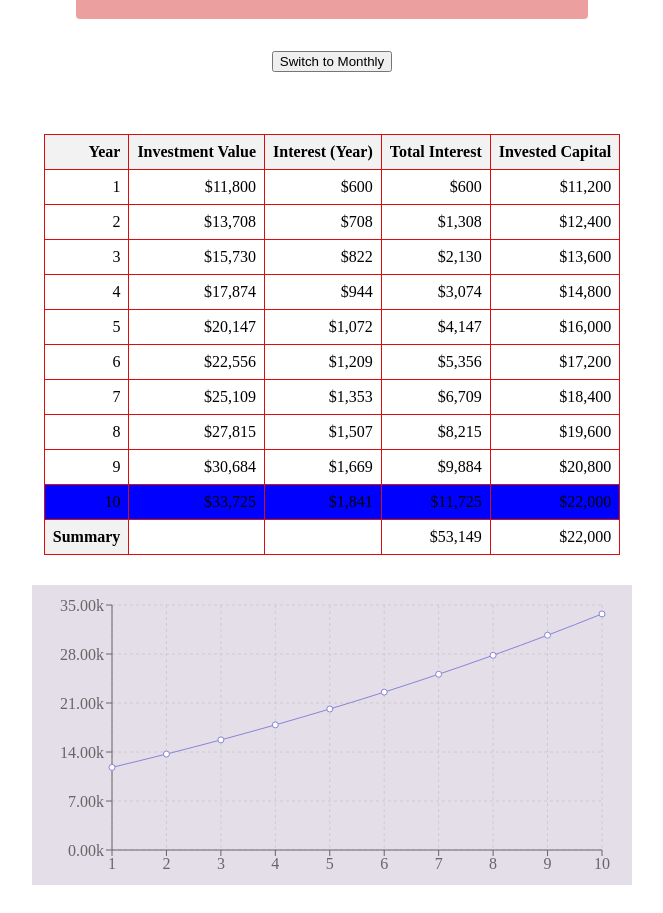
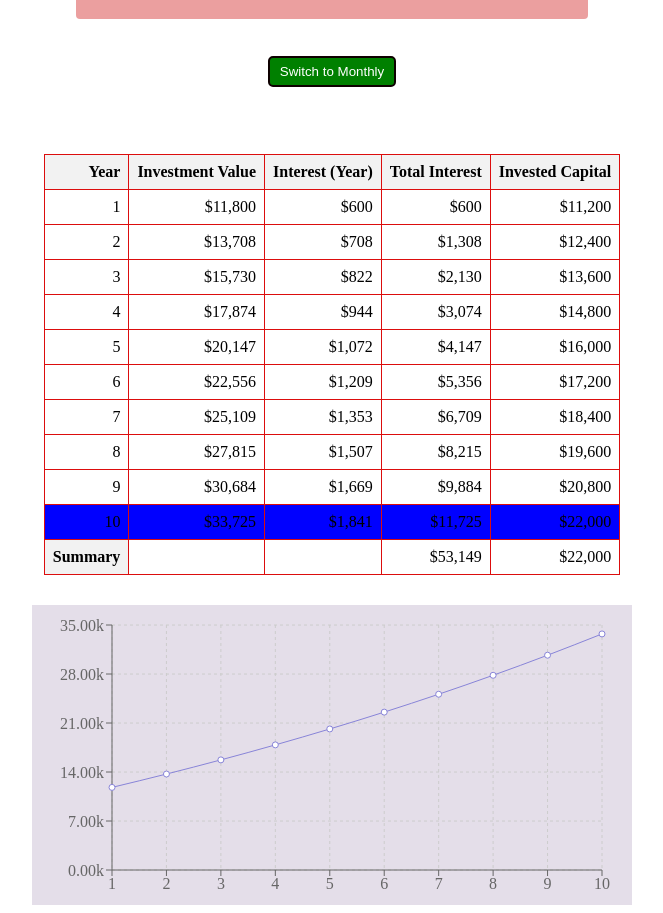
Before and after one commit to youweb3/investment-calc, a React (Vite) app: page / in a window 1280 px wide. Shown: the part 442-1355 px from the top of the page, without its empty margins (308-971 px from the left). Built offline with nearby package versions, Linux system fonts and the light colour scheme.

Commit message:
created separate component for each part
Created a separate component for each part to make clean code.
Added style SCC for the switch button.

```diff
--- a/src/App.jsx
+++ b/src/App.jsx
@@ -70,3 +70,8 @@ function App() {
 };
 
 export default App;
+
+//formatter
+//The browser- provided Intl API is used to prepare a formatter object
+//This object offers a 'format()' method that can be used to format nummbers a currency
+//Example Usage: formatter.format(1000) => 1.000
--- /dev/null
+++ b/src/components/InvestmentChart.jsx
@@ -0,0 +1,42 @@
+import React from 'react'
+// Import Recharts components for the line chart
+import { LineChart, Line, XAxis, YAxis, Tooltip, CartesianGrid } from 'recharts';
+
+
+const InvestmentChart = ({ displayData, viewMode, formatter }) => {
+
+
+    // Find the maximum investment value for scaling the chart axis
+    const maxValue = Math.max(...displayData.map(data => data.investmentValue));
+
+    // Function to scale large numbers to k/M/B format
+    const scaleValue = (value) => {
+        if (maxValue >= 1_000_000_000) return (value / 1_000_000_000).toFixed(2) + 'B';
+        if (maxValue >= 1_000_000) return (value / 1_000_000).toFixed(2) + 'M';
+        if (maxValue >= 1_000) return (value / 1_000).toFixed(2) + 'k';
+        return value;
+    };
+
+    return (
+        <div>
+            <div className='chart'>
+                <LineChart
+                    width={600}
+                    height={300}
+                    data={displayData}
+                    margin={{ top: 20, right: 30, left: 20, bottom: 5 }}
+                >
+                    <CartesianGrid strokeDasharray="3 3" />
+                    <XAxis dataKey={viewMode === 'yearly' ? 'year' : 'month'} />
+                    <YAxis tickFormatter={scaleValue} tickCount={6}
+                    // label={{ value: 'Investment', angle: -90, position: 'insideLeft' }}
+                    />
+                    <Tooltip formatter={(value) => formatter.format(value)} />
+                    <Line type="monotone" dataKey="investmentValue" stroke="#8884d8" />
+                </LineChart>
+            </div>
+        </div>
+    );
+};
+
+export default InvestmentChart;
--- a/src/components/OutputData.jsx
+++ b/src/components/OutputData.jsx
@@ -1,8 +1,8 @@
 import React, { useState } from 'react'
 // Import utility function to calculate investment results
 import { calculateInvestmentResults } from '../util/investments';
-// Import Recharts components for the line chart
-import { LineChart, Line, XAxis, YAxis, Tooltip, CartesianGrid } from 'recharts';
+import InvestmentChart from './InvestmentChart';
+import ResultTable from './ResultTable';
 
 const OutputData = ({ inputValue, formatter }) => {
     // Call the function to calculate investment data based on user input
@@ -35,105 +35,28 @@ const OutputData = ({ inputValue, formatter }) => {
 
     // Select data for display based on toggle
     const displayData = viewMode === 'yearly' ? resultData : monthlyData;
-
-
-    // Find the maximum interest value for highlighting
-    const maxInterest = Math.max(...resultData.map(data => data.interest));
-
-    // Find the maximum investment value for scaling the chart axis
-    const maxValue = Math.max(...resultData.map(data => data.investmentValue));
-
-    // Function to scale large numbers to k/M/B format
-    const scaleValue = (value) => {
-        if (maxValue >= 1_000_000_000) return (value / 1_000_000_000).toFixed(2) + 'B';
-        if (maxValue >= 1_000_000) return (value / 1_000_000).toFixed(2) + 'M';
-        if (maxValue >= 1_000) return (value / 1_000).toFixed(2) + 'k';
-        return value;
-    };
-
-
-    // Total interest: sum of each year's interest
-    const totalInterest = resultData.reduce((sum, item) => sum + item.totalInterest, 0);//sum all year together
-
-    // Total invested: sum of each year's invested capital
-    // const totalInvest = resultData.reduce((sum, item) => sum + item.investedCapital, 0);
-
     return (
         <div className='output-container'>
-            <button
+            <button className='switch-btn'
                 onClick={() => setViewMode(viewMode === 'yearly' ? 'monthly' : 'yearly')}
             >
                 {viewMode === 'yearly' ? 'Switch to Monthly' : 'Switch to Yearly'}
             </button>
 
-            <table>
-                <thead>
-                    <tr>
-                        <th>{viewMode === 'yearly' ? 'Year' : 'Month'}</th>
-                        <th>Investment Value</th>
-                        <th>Interest (Year)</th>
-                        <th>Total Interest</th>
-                        <th>Invested Capital</th>
-                    </tr>
-                </thead>
-                <tbody>
-                    {displayData.map((data, index) => (
-                        <tr key={index} className={viewMode === 'yearly' && Number(data.interest) === maxInterest ? 'highlight' : ''}>
-                            <td>{viewMode === 'yearly' ? data.year : data.month}</td>
-                            <td>{formatter.format(data.investmentValue)}</td>
-                            <td>{formatter.format(data.interest)}</td>
-                            <td>{formatter.format(data.totalInterest)}</td>
-                            <td>{formatter.format(data.investedCapital)}</td>
-                        </tr>
-                    ))}
-                </tbody>
-                {/* Summary Section */}
-                <tfoot>
-                    <tr>
-                        <th>Summary</th>
-                        <td></td>
-                        <td></td>
-                        {/* {<td>{formatter.format(resultData.reduce((sum, year) => sum + year.interest, 0))}</td>} */}
-                        {<td>{formatter.format(totalInterest)}</td>}
-                        <td>{formatter.format(resultData[resultData.length - 1].investedCapital)}</td>
-                    </tr>
-                </tfoot>
-            </table>
+            <ResultTable
+                resultData={resultData}
+                viewMode={viewMode}
+                displayData={displayData}
+                formatter={formatter}
+            />
 
-            <div className='chart'>
-                <LineChart
-                    width={600}
-                    height={300}
-                    data={displayData}
-                    margin={{ top: 20, right: 30, left: 20, bottom: 5 }}
-                >
-                    <CartesianGrid strokeDasharray="3 3" />
-                    <XAxis dataKey={viewMode === 'yearly' ? 'year' : 'month'} />
-                    <YAxis tickFormatter={scaleValue} tickCount={6}
-                    // label={{ value: 'Investment', angle: -90, position: 'insideLeft' }}
-                    />
-                    <Tooltip formatter={(value) => formatter.format(value)} />
-                    <Line type="monotone" dataKey="investmentValue" stroke="#8884d8" />
-                </LineChart>
-            </div>
+            <InvestmentChart
+                displayData={displayData}
+                viewMode={viewMode}
+                formatter={formatter}
+            />
         </div>
     );
 };
 
 export default OutputData;
-
-//summary section:
-
-//<td>{formatter.format(resultData[resultData.length - 1].interest)}</td>
-//<td>{formatter.format(resultData[resultData.length - 1].investedCapital)}</td>
-//Summary row: shows total invested amount (from last year) and total interest (sum of all years)
-//Both methods give similar results, but reduce reads all years and takes slightly more time.
-//length - 1 means last elemnt of the array.
-//The resulting number may look very similar to the last row of the table, but the calculation was done with the actual total for each year.
-
-//the calculateInvestmentResults function itself calculates totalInterest and investedCapital
-// cumulatively,meaning the last year has the total interest and capital for the entire period.
-//So you don't need to reduce again to display the Summary row, because the last year has already done this.
-
-//reduce is only needed when you want to calculate the actual total for each year separately or if you want to do additional work with the data.
-//For the table and row Summary → Last year is enough and will show the correct number by itself.
--- /dev/null
+++ b/src/components/ResultTable.jsx
@@ -0,0 +1,68 @@
+import React from 'react'
+
+const ResultTable = ({ resultData, viewMode, displayData, formatter }) => {
+
+    // Find the maximum interest value for highlighting
+    const maxInterest = Math.max(...resultData.map(data => data.interest));
+    // Total interest: sum of each year's interest
+    const totalInterest = resultData.reduce((sum, item) => sum + item.totalInterest, 0);//sum all year together
+    // Total invested: sum of each year's invested capital
+    // const totalInvest = resultData.reduce((sum, item) => sum + item.investedCapital, 0);
+
+    return (
+        <div>
+            <table>
+                <thead>
+                    <tr>
+                        <th>{viewMode === 'yearly' ? 'Year' : 'Month'}</th>
+                        <th>Investment Value</th>
+                        <th>Interest (Year)</th>
+                        <th>Total Interest</th>
+                        <th>Invested Capital</th>
+                    </tr>
+                </thead>
+                <tbody>
+                    {displayData.map((data, index) => (
+                        <tr key={index} className={viewMode === 'yearly' && Number(data.interest) === maxInterest ? 'highlight' : ''}>
+                            <td>{viewMode === 'yearly' ? data.year : data.month}</td>
+                            <td>{formatter.format(data.investmentValue)}</td>
+                            <td>{formatter.format(data.interest)}</td>
+                            <td>{formatter.format(data.totalInterest)}</td>
+                            <td>{formatter.format(data.investedCapital)}</td>
+                        </tr>
+                    ))}
+                </tbody>
+                {/* Summary Section */}
+                <tfoot>
+                    <tr>
+                        <th>Summary</th>
+                        <td></td>
+                        <td></td>
+                        {/* {<td>{formatter.format(resultData.reduce((sum, year) => sum + year.interest, 0))}</td>} */}
+                        {<td>{formatter.format(totalInterest)}</td>}
+                        <td>{formatter.format(resultData[resultData.length - 1].investedCapital)}</td>
+                    </tr>
+                </tfoot>
+            </table>
+
+        </div>
+    );
+};
+
+export default ResultTable;
+
+//summary section:
+
+//<td>{formatter.format(resultData[resultData.length - 1].interest)}</td>
+//<td>{formatter.format(resultData[resultData.length - 1].investedCapital)}</td>
+//Summary row: shows total invested amount (from last year) and total interest (sum of all years)
+//Both methods give similar results, but reduce reads all years and takes slightly more time.
+//length - 1 means last elemnt of the array.
+//The resulting number may look very similar to the last row of the table, but the calculation was done with the actual total for each year.
+
+//the calculateInvestmentResults function itself calculates totalInterest and investedCapital
+// cumulatively,meaning the last year has the total interest and capital for the entire period.
+//So you don't need to reduce again to display the Summary row, because the last year has already done this.
+
+//reduce is only needed when you want to calculate the actual total for each year separately or if you want to do additional work with the data.
+//For the table and row Summary → Last year is enough and will show the correct number by itself.
--- a/src/index.css
+++ b/src/index.css
@@ -113,6 +113,24 @@ th {
 
 }
 
+.switch-btn{
+  margin: 5px;
+  padding: 6px;
+  color:white;
+  border: solid 2px rgb(14, 0, 0);
+  background-color: green;
+  border-radius: 5px;
+  cursor: pointer;
+  width: 8rem;
+}
+
+.switch-btn:hover{
+  background-color: #ef0b0b;
+  border:solid 2px blue;
+  transition: 0.9s;
+  color: black;
+}
+
 .chart{
    background-color: rgb(228, 222, 233);
 }
```
